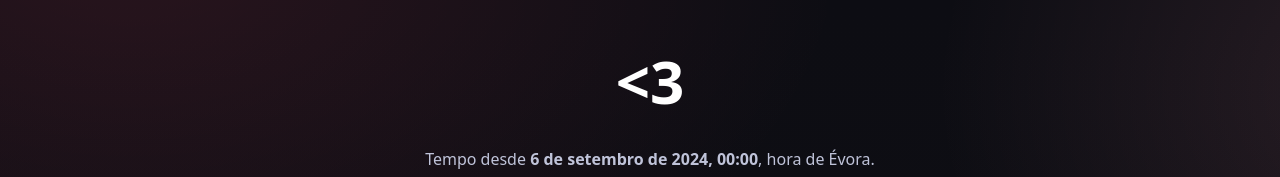
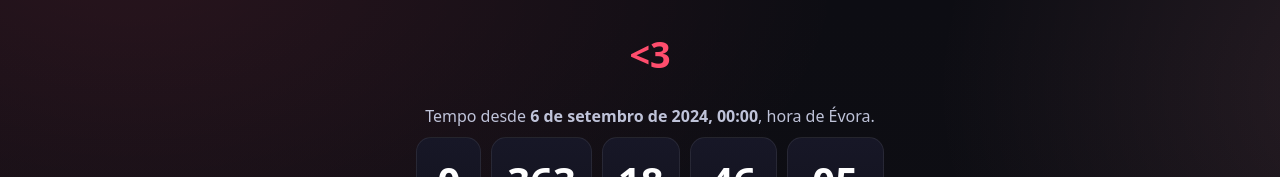
Before and after one commit to julianX0/one_year_mor_images, a plain HTML site: page index.html in a window 1280 px wide. Shown: the top 177 px of the page. Drawn offline with Linux system fonts and the light colour scheme.

Commit message:
Update index.html

```diff
--- a/index.html
+++ b/index.html
@@ -30,9 +30,10 @@ html, body {
   padding: 10px;
   overflow-x: hidden;
 }
-h1 {
-  font-size: clamp(40px, 6vw, 60px);
-  margin: 20px 0 10px 0;
+h1.title{
+  font-size: clamp(24px,5vw,36px);
+  margin: 10px 0;
+  color: #ff4d6d; /* pink */
 }
 p.lead{color:var(--sub); font-size:clamp(14px,2vw,16px); text-align:center; margin-bottom:10px;}
 .timer{display:flex; justify-content:center; gap:10px; flex-wrap:wrap; margin-bottom:15px;}
@@ -65,7 +66,7 @@ footer{margin-top:auto; color:var(--sub); font-size:12px; text-align:center; mar
 <body>
 <div class="hearts-bg" id="hearts" aria-hidden="true"></div>
 
-<h1>&lt;3</h1>
+<h1 class="title">&lt;3</h1>
 
 <p class="lead">Tempo desde <strong>6 de setembro de 2024, 00:00</strong>, hora de Évora.</p>
 
```
